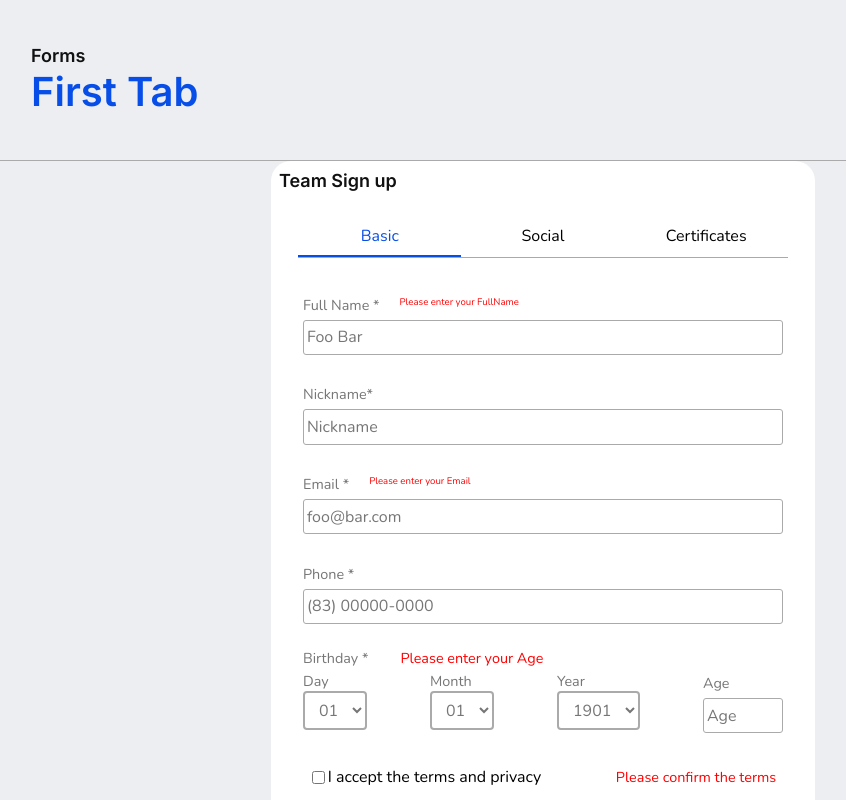
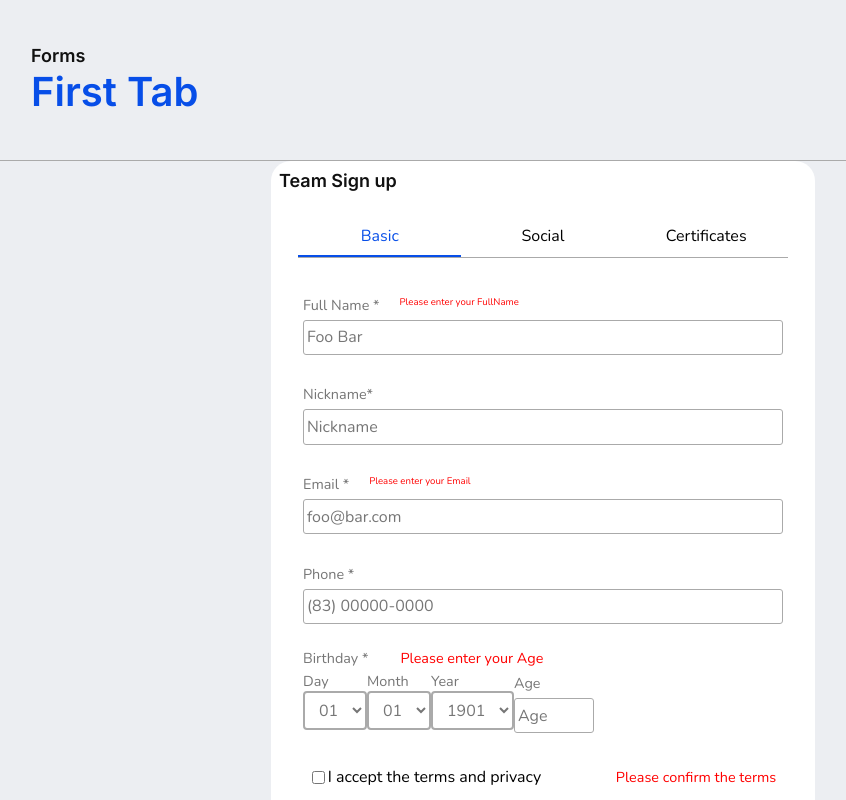
Before and after one commit to Ovictorhugol/FormChallenge, a React (Vite) app: page /basic in a window 1280 px wide. Shown: the top 800 px of the page, without its empty margins (97-943 px from the left). Built offline with nearby package versions, Linux system fonts and the light colour scheme.

Commit message:
Feat: Basic Styled components

```diff
--- a/src/components/Containers/Basic/Basic.jsx
+++ b/src/components/Containers/Basic/Basic.jsx
@@ -14,6 +14,7 @@ import {
   ContainerBirthdayInput,
   ContainerButton,
   ContainerCheckbox,
+  ContainerBirthdayLabel,
 } from "./Basic.styled";
 function Basic(props) {
   const navigate = useNavigate();
@@ -212,6 +213,7 @@ function Basic(props) {
           }}
         />
       </ContainerInputLargerPhone>
+      <ContainerBirthdayLabel>
         {birthdayError ? (
           <Label value="Birthday *" hasError></Label>
         ) : (
@@ -231,6 +233,7 @@ function Basic(props) {
             />
           </ContainerBirthdayInput>
         </ContainerBirthday>
+      </ContainerBirthdayLabel>
       <ContainerCheckbox>
         {checkError ? (
           <Input
--- a/src/components/Containers/Basic/Basic.styled.js
+++ b/src/components/Containers/Basic/Basic.styled.js
@@ -28,7 +28,10 @@ export const ContainerInputLargerPhone = styled.div`
     width: 35%;
   }
 `;
-
+export const ContainerBirthdayLabel = styled.div`
+  display: flex;
+  flex-direction: column;
+`;
 export const ContainerBirthday = styled.div`
   display: flex;
   width: 100%;
--- a/src/components/Tabs/Tabs.jsx
+++ b/src/components/Tabs/Tabs.jsx
@@ -9,7 +9,6 @@ import {
 import Title from "../Title/Title";
 import Basic from "../containers/Basic/Basic";
 import Social from "../containers/Form/Social/Social";
-
 import Certificates from "../containers/Certificates/Certificates";
 import { useNavigate } from "react-router-dom";
 
@@ -49,9 +48,7 @@ function Tabs({ activeTab, setActiveTab }) {
     } else if (activeTab === 3) {
       return (
         <>
-
           <Certificates />
-
         </>
       );
     }
```
Lines whose indentation alone changed are shown as unchanged.
